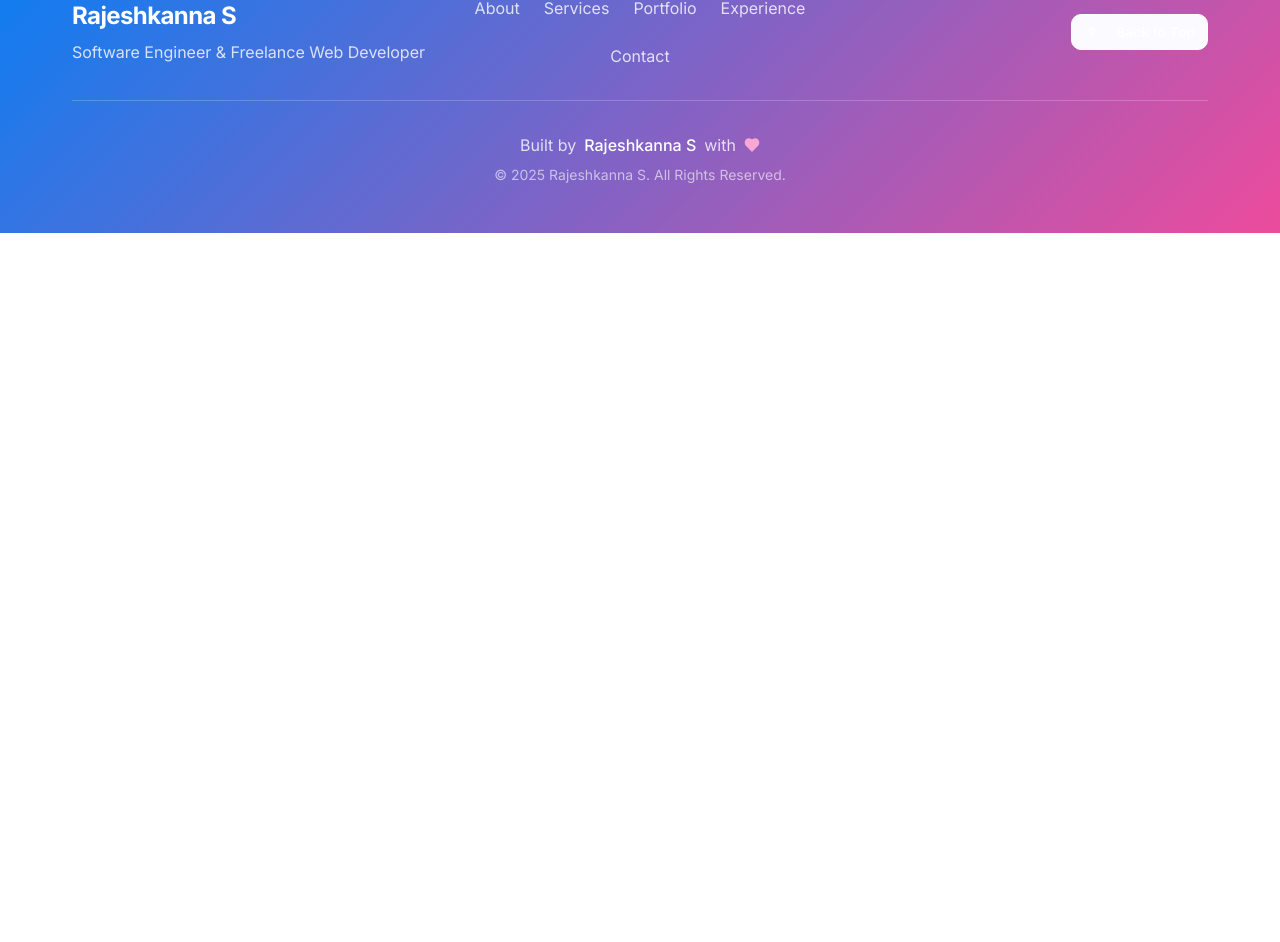
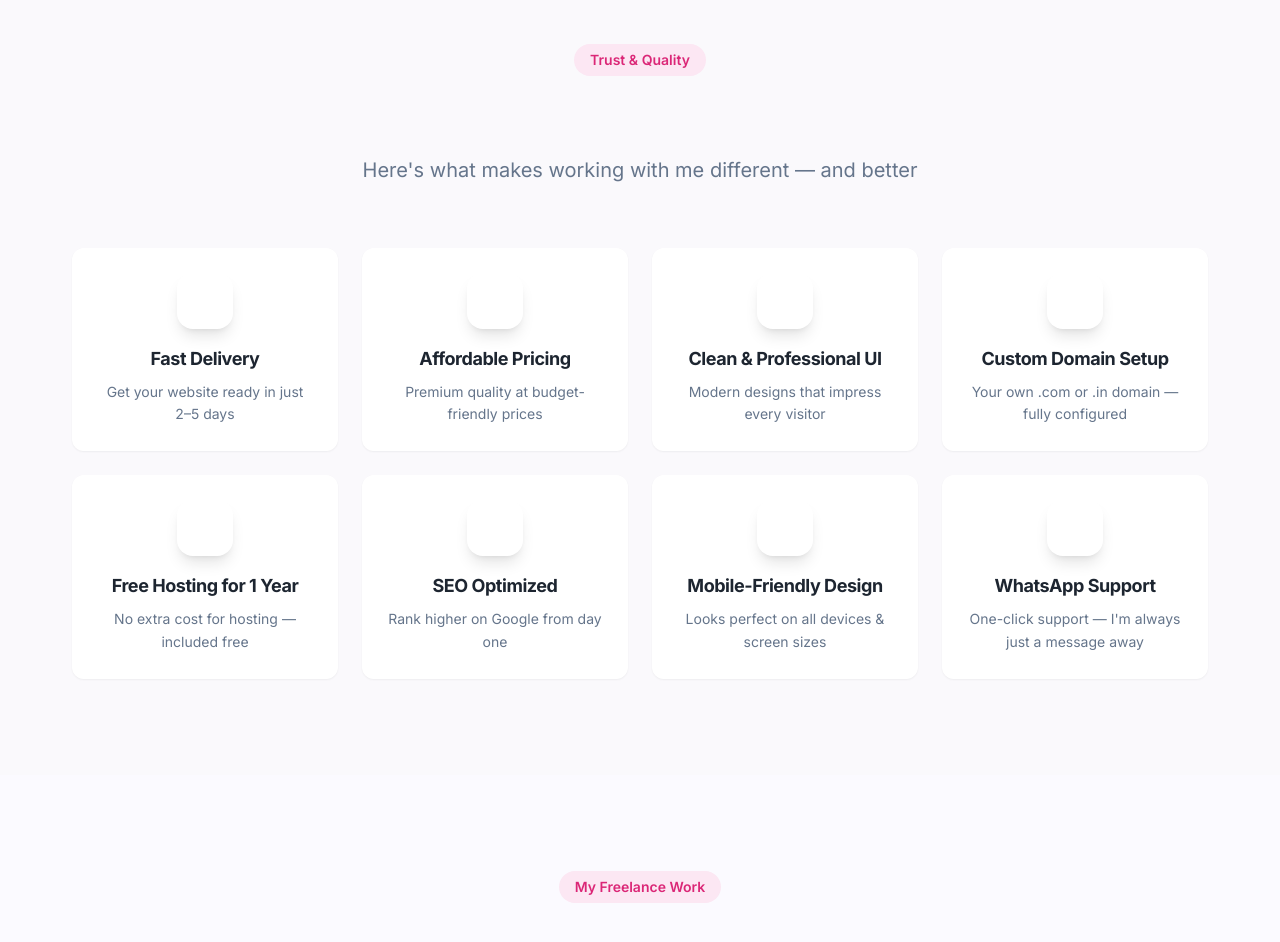
Before and after one commit to rajeshkanna-s/rajeshkanna-portfolio-showcase, a React (Vite) app: page /services in a window 1280 px wide. Shown: the part 1239-2181 px from the top of the page. Before the commit the page ends 1472 px from the top, so only its background shows below. Built offline with nearby package versions, Linux system fonts and the light colour scheme.

Commit message:
Add WhyChooseMe & FreelancePortfolio to services page, fix nav links

```diff
--- a/src/components/Navigation.tsx
+++ b/src/components/Navigation.tsx
@@ -1,10 +1,13 @@
 import { useState, useEffect } from 'react';
+import { useNavigate, useLocation } from 'react-router-dom';
 import { Menu, X } from 'lucide-react';
 import { Button } from '@/components/ui/button';
 
 const Navigation = () => {
   const [isScrolled, setIsScrolled] = useState(false);
   const [isMobileMenuOpen, setIsMobileMenuOpen] = useState(false);
+  const navigate = useNavigate();
+  const location = useLocation();
 
   useEffect(() => {
     const handleScroll = () => {
@@ -15,10 +18,14 @@ const Navigation = () => {
   }, []);
 
   const scrollToSection = (sectionId: string) => {
+    setIsMobileMenuOpen(false);
+    if (location.pathname !== '/') {
+      navigate(`/#${sectionId}`);
+      return;
+    }
     const element = document.getElementById(sectionId);
     if (element) {
       element.scrollIntoView({ behavior: 'smooth', block: 'start' });
-      setIsMobileMenuOpen(false);
     }
   };
 
--- a/src/pages/ServicesPage.tsx
+++ b/src/pages/ServicesPage.tsx
@@ -1,4 +1,6 @@
 import Services from '@/components/Services';
+import WhyChooseMe from '@/components/WhyChooseMe';
+import FreelancePortfolio from '@/components/FreelancePortfolio';
 import Navigation from '@/components/Navigation';
 import Footer from '@/components/Footer';
 
@@ -8,6 +10,8 @@ const ServicesPage = () => {
             <Navigation />
             <div className="pt-20">
                 <Services />
+                <WhyChooseMe />
+                <FreelancePortfolio />
             </div>
             <Footer />
         </div>
```
